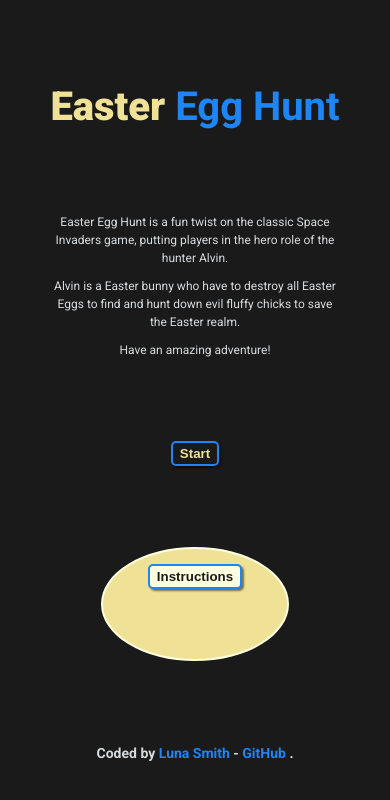
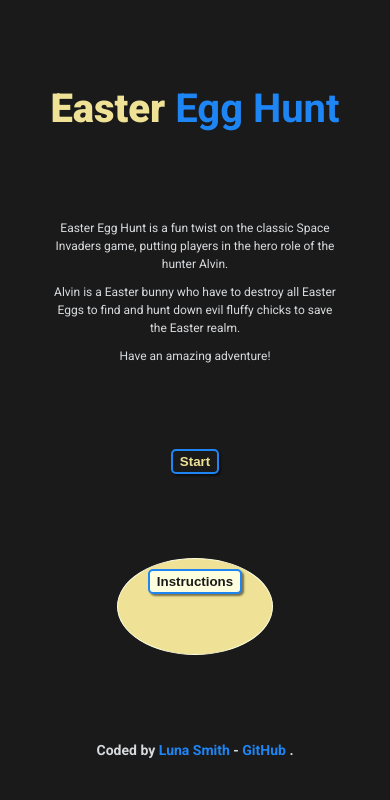
Before and after one commit to Lu-Smith/easter-mobile-game-vue, a Vue app: page / in a window 390 px wide. Shown: the top 800 px of the page. Built offline with nearby package versions, Linux system fonts and the light colour scheme.

Commit message:
Updated InstructionComponent.vue

```diff
--- a/src/components/InstructionComponent.vue
+++ b/src/components/InstructionComponent.vue
@@ -53,4 +53,11 @@ const showInstructions = () => {
         background-color: #feffdf;
     }
 
+    @media screen and (max-width: 786px) {
+        .instructionsContainer {
+            border: 1px solid #feffdf;
+            padding: 10px 30px 40px 30px;
+        }
+    }
+
 </style>
```
